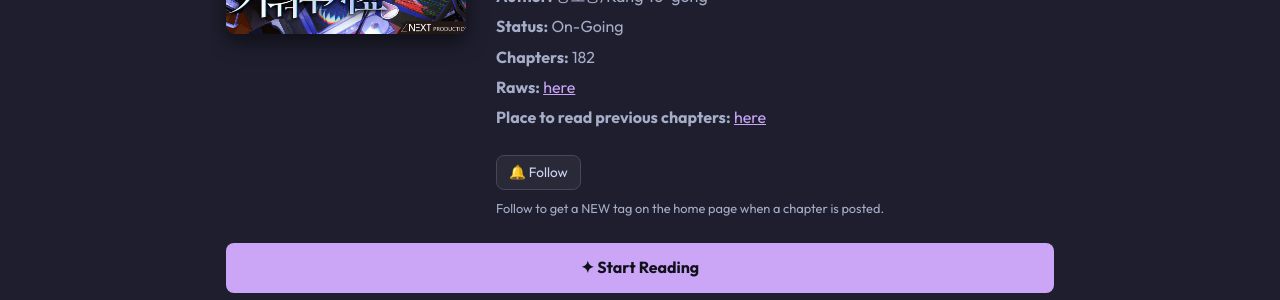
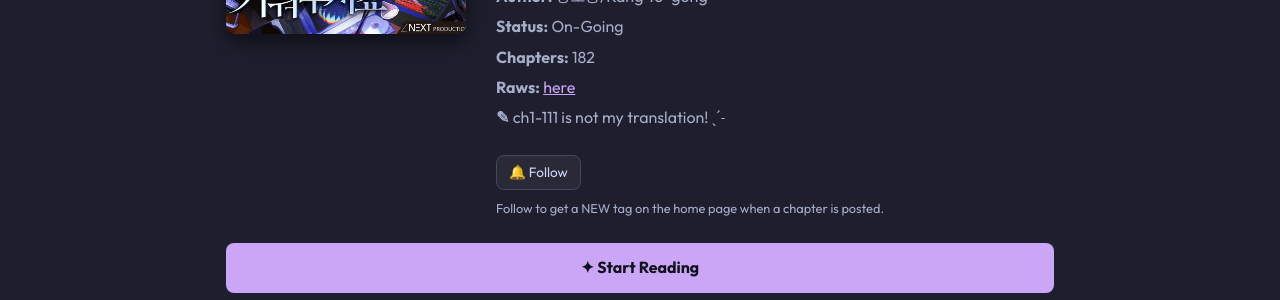
Before and after one commit to soleumn/soleumn.github.io, a Jekyll site: the page built from _novels/eoshinki.md, in a window 1280 px wide and 1295 px high. Shown: the part 405-705 px from the top of the window. Built offline with Jekyll 4.4.1, drawn with Linux system fonts in a browser that asks for light colours.

Commit message:
Update eoshinki.md

```diff
--- a/_novels/eoshinki.md
+++ b/_novels/eoshinki.md
@@ -10,7 +10,7 @@
 order: 1                 # ordem na home (1 aparece primeiro)
 links:
   - { name: Raws, url: "https://page.kakao.com/content/69299983/" }
-  - { name: Place to read previous chapters, url: "https://berriezai.cc/" }
+desc: "ch1-111 is not my translation! ˎˊ˗"
 ---
 A former pro gamer who retired due to injury.
 
```
